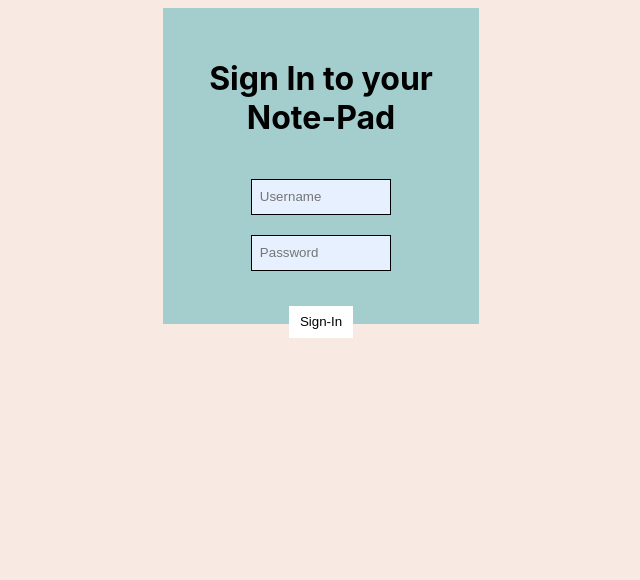
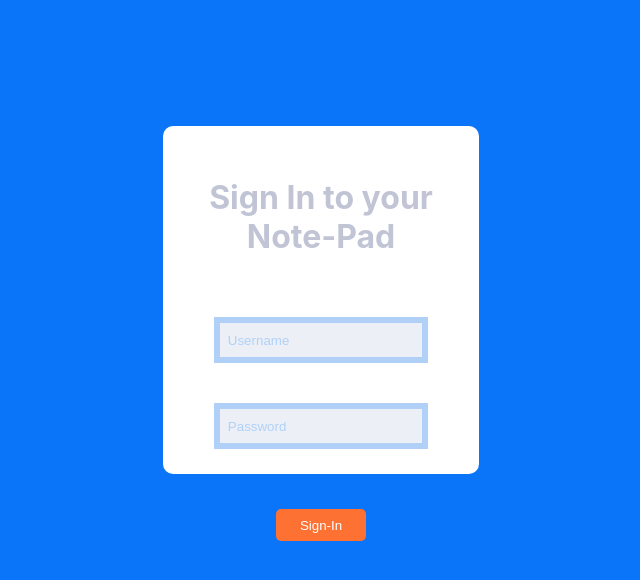
Before and after one commit to WebAhead12/Pin-Note, a website: page public/index.html in a window 1280 px wide. Shown: the whole page, without its empty margins (319-959 px from the left). Drawn offline with Linux system fonts and the light colour scheme.

Commit message:
sign in css

```diff
--- a/public/index.html
+++ b/public/index.html
@@ -28,9 +28,12 @@
         type="password"
         placeholder="Password"/>
 
+        <div class="btn_container"></div>
+      <p id="errPar"> </p>
+      <!-- <br><br><br> -->
 
-      <p id="errPar"> </p>
       <button class="signIn" type="submit">Sign-In</button>
+    </div>
     </form>
     <script src="index.js"></script>
   </body>
--- a/public/style.css
+++ b/public/style.css
@@ -1,20 +1,23 @@
 body {
   font-family: -apple-system, BlinkMacSystemFont, sans-serif;
-  background-color: #f8eae2;
+  background-color: rgb(10, 117, 248);
 }
 
 h1 {
+  color: rgb(192, 196, 212);
   text-align: center;
-  padding-bottom: 20px;
+  padding-bottom: 40px;
 }
 
 form {
   text-align: center;
-  background-color: rgb(164, 206, 206);
+  background-color: #fff;
   padding: 30px;
   width: 20vw;
-  height: 32vh;
+  height: 36vh;
   margin: auto;
+  margin-top: 10%;
+  border-radius: 10px;
 }
 
 input:focus {
@@ -23,29 +26,49 @@ input:focus {
 
 .usernameInput {
   margin-bottom: 20px;
-  width: 50%;
+  width: 15vw;
   height: 4vh;
   padding-left: 3%;
-  background-color: rgb(231, 240, 254);
-  border: 1px solid black;
+  background-color: rgb(236, 240, 246);
+  border: 6px solid rgb(176, 208, 248);
+  margin-bottom: 40px;
 }
 
 .passwordInput {
-  width: 50%;
+  width: 15vw;
   height: 4vh;
   padding-left: 3%;
-  margin-bottom: 20px;
-  background-color: rgb(231, 240, 254);
-  border: 1px solid black;
+  /* margin-bottom: 65px; */
+  background-color: rgb(236, 240, 246);
+  border: 6px solid rgb(176, 208, 248);
+
+  margin-bottom: 45px;
+}
+
+input::placeholder {
+  color: rgb(176, 208, 248);
+}
+
+input,
+select,
+textarea {
+  color: #535566;
 }
 
 p {
   font-size: 15px;
-  color: rgb(158, 27, 27);
+  color: rgb(36, 49, 233);
 }
+
 .signIn {
-  width: 25%;
+  color: #fff;
+  width: 35%;
   height: 4vh;
-  background-color: #fff;
+  background-color: rgb(253, 113, 51);
   border: none;
+  border-radius: 5px;
+  cursor: pointer;
 }
+
+.signIn:active {
+}
```
